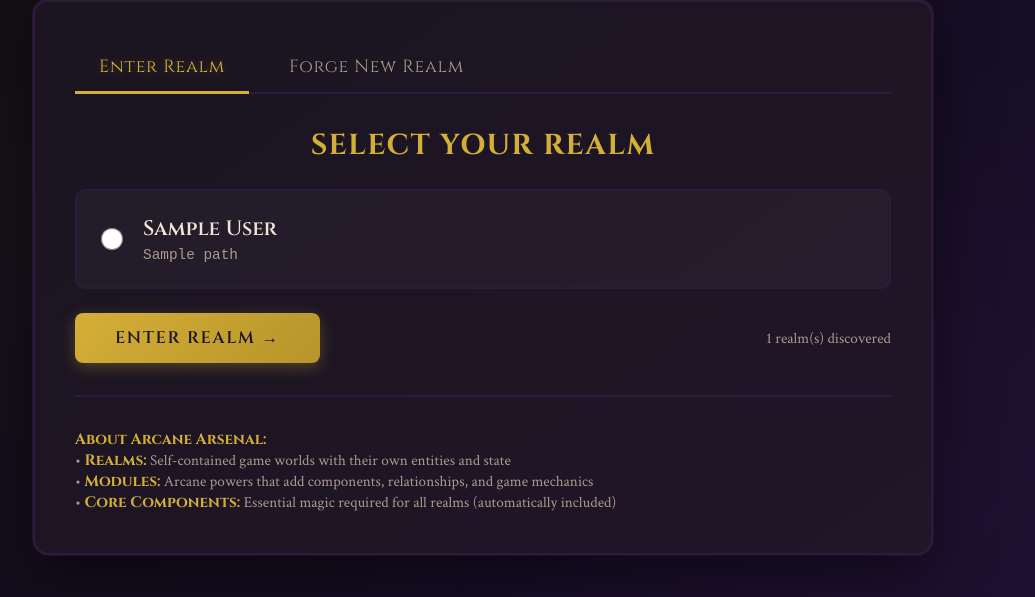
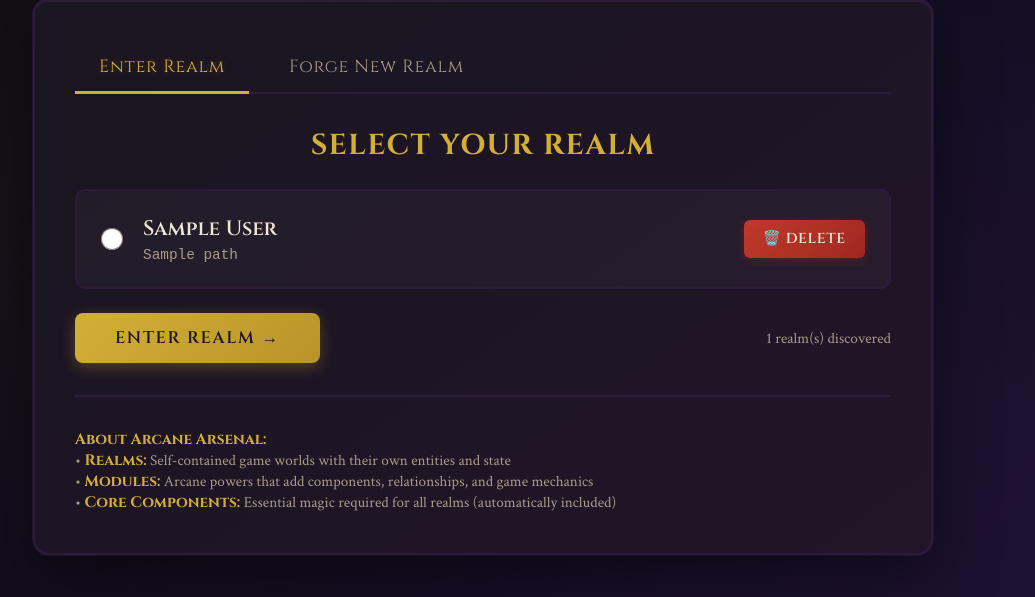
Before and after one commit to chubbymomo/Arcane-Arsenal, a Flask app: template src/web/templates/world_selector.html in a window 1280 px wide. Shown: the part 203-800 px from the top of the page, without its empty margins (157-1192 px from the left). Run offline with Flask 3, Linux system fonts and the light colour scheme; the template is opened without the code that fills it: most values are stand-ins (such as "Sample title", 1, 10 or a date in 2020).

Commit message:
Add world deletion functionality to Realm Portal
- Add /delete_world POST route in server.py
  - Validates world exists before deletion
  - Clears session if deleting currently selected world
  - Uses shutil.rmtree to remove entire world directory
  - Shows success/error flash messages

- Update world_selector.html:
  - Add delete button next to each realm in list
  - Styled with red gradient (btn-delete class)
  - Includes JavaScript confirmation dialog with warning
  - Lists what will be deleted (entities, events, database)
  - Creates hidden form for POST submission

- Improve realm-item layout:
  - Add realm-item-content wrapper for flexbox layout
  - Delete button positioned on right side
  - Maintains hover effects and styling

Users can now permanently delete worlds from the Realm Portal with clear warnings.

```diff
--- a/src/web/server.py
+++ b/src/web/server.py
@@ -223,6 +223,50 @@ def create_app(worlds_dir: str = 'worlds') -> Flask:
             flash(f'Failed to create realm: {str(e)}', 'error')
             return redirect(url_for('index'))
 
+    @app.route('/delete_world', methods=['POST'])
+    def delete_world():
+        """Delete a world (permanently removes the world directory)."""
+        try:
+            world_name = request.form.get('world_name', '').strip()
+
+            if not world_name:
+                flash('Please specify a world to delete', 'error')
+                return redirect(url_for('index'))
+
+            world_path = os.path.join(worlds_dir, world_name)
+
+            # Check if world exists
+            if not os.path.exists(world_path):
+                flash(f'World "{world_name}" not found', 'error')
+                return redirect(url_for('index'))
+
+            # Get world display name from config if possible
+            config_path = os.path.join(world_path, 'config.json')
+            display_name = world_name
+            if os.path.exists(config_path):
+                try:
+                    import json
+                    with open(config_path, 'r') as f:
+                        config = json.load(f)
+                        display_name = config.get('world_name', world_name)
+                except:
+                    pass
+
+            # If currently selected world is being deleted, clear session
+            if session.get('world_path') == world_path:
+                session.clear()
+
+            # Delete the world directory
+            import shutil
+            shutil.rmtree(world_path)
+
+            flash(f'Realm "{display_name}" has been permanently deleted', 'success')
+            return redirect(url_for('index'))
+
+        except Exception as e:
+            flash(f'Error deleting realm: {str(e)}', 'error')
+            return redirect(url_for('index'))
+
     # ========== API Endpoints ==========
 
     def get_current_world_path():
--- a/src/web/templates/world_selector.html
+++ b/src/web/templates/world_selector.html
@@ -243,12 +243,18 @@
             transform: scaleY(1);
         }
 
+        .realm-item-content {
+            display: flex;
+            align-items: center;
+            padding: 1.5rem;
+            gap: 1rem;
+        }
+
         .realm-item label {
             display: flex;
             align-items: center;
-            padding: 1.5rem;
             cursor: pointer;
-            width: 100%;
+            flex: 1;
         }
 
         .realm-item input[type="radio"] {
@@ -261,6 +267,28 @@
 
         .realm-info {
             flex: 1;
+        }
+
+        .btn-delete {
+            background: linear-gradient(135deg, var(--error), #a02820);
+            color: var(--text);
+            border: none;
+            padding: 0.6rem 1.2rem;
+            font-size: 0.9rem;
+            font-weight: 600;
+            border-radius: 6px;
+            cursor: pointer;
+            transition: all 0.3s;
+            text-transform: uppercase;
+            letter-spacing: 0.05em;
+            box-shadow: 0 2px 10px rgba(192, 57, 43, 0.3);
+            font-family: 'Cinzel', serif;
+        }
+
+        .btn-delete:hover {
+            background: linear-gradient(135deg, #e74c3c, var(--error));
+            transform: translateY(-2px);
+            box-shadow: 0 4px 15px rgba(192, 57, 43, 0.5);
         }
 
         .realm-name {
@@ -566,6 +594,7 @@
                         <ul class="realms-list">
                             {% for world in worlds %}
                                 <li class="realm-item">
+                                    <div class="realm-item-content">
                                         <label>
                                             <input type="radio" name="world_name" value="{{ world.name }}" required>
                                             <div class="realm-info">
@@ -573,6 +602,13 @@
                                                 <div class="realm-path">{{ world.path }}</div>
                                             </div>
                                         </label>
+                                        <button type="button"
+                                                class="btn-delete"
+                                                onclick="deleteWorld('{{ world.name }}', '{{ world.display_name }}')"
+                                                title="Delete this realm permanently">
+                                            🗑️ Delete
+                                        </button>
+                                    </div>
                                 </li>
                             {% endfor %}
                         </ul>
@@ -807,6 +843,35 @@
         document.getElementById('world_name')?.addEventListener('input', () => {
             document.getElementById('world_name').dataset.manuallyEdited = 'true';
         });
+
+        // Delete world with confirmation
+        function deleteWorld(worldName, displayName) {
+            const confirmed = confirm(
+                `⚠️ WARNING: Permanent Deletion\n\n` +
+                `Are you absolutely sure you want to delete the realm "${displayName}"?\n\n` +
+                `This will permanently delete:\n` +
+                `• All entities and components\n` +
+                `• All events and history\n` +
+                `• The entire world database\n\n` +
+                `This action CANNOT be undone!`
+            );
+
+            if (confirmed) {
+                // Create a hidden form to submit the delete request
+                const form = document.createElement('form');
+                form.method = 'POST';
+                form.action = '/delete_world';
+
+                const input = document.createElement('input');
+                input.type = 'hidden';
+                input.name = 'world_name';
+                input.value = worldName;
+
+                form.appendChild(input);
+                document.body.appendChild(form);
+                form.submit();
+            }
+        }
     </script>
 </body>
 </html>
```
Lines whose indentation alone changed are shown as unchanged.
